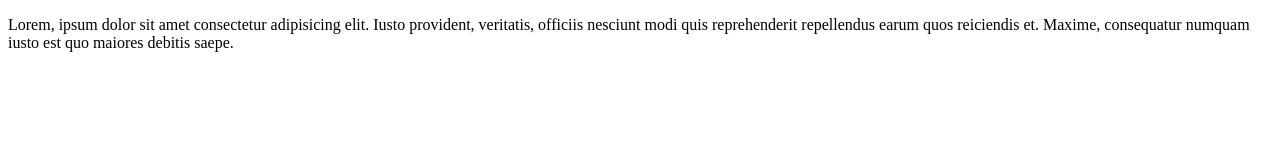
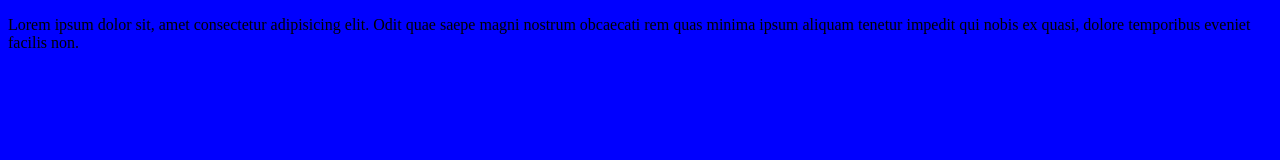
Before and after one commit to Justus-Kyalo/learn-html, a plain HTML site: page index.html in a window 1280 px wide. Drawn offline with Linux system fonts and the light colour scheme.

Commit message:
first commit

```diff
--- a/index.html
+++ b/index.html
@@ -5,8 +5,9 @@
     <meta http-equiv="X-UA-Compatible" content="IE=edge">
     <meta name="viewport" content="width=device-width, initial-scale=1.0">
     <title>Document</title>
+    <link rel="stylesheet" href="style.css">
 </head>
 <body>
-    <p>Lorem, ipsum dolor sit amet consectetur adipisicing elit. Iusto provident, veritatis, officiis nesciunt modi quis reprehenderit repellendus earum quos reiciendis et. Maxime, consequatur numquam iusto est quo maiores debitis saepe.</p>
+    <p>Lorem ipsum dolor sit, amet consectetur adipisicing elit. Odit quae saepe magni nostrum obcaecati rem quas minima ipsum aliquam tenetur impedit qui nobis ex quasi, dolore temporibus eveniet facilis non.</p>
 </body>
 </html>
--- /dev/null
+++ b/style.css
@@ -0,0 +1,3 @@
+body{
+background-color: blue;
+}
```
